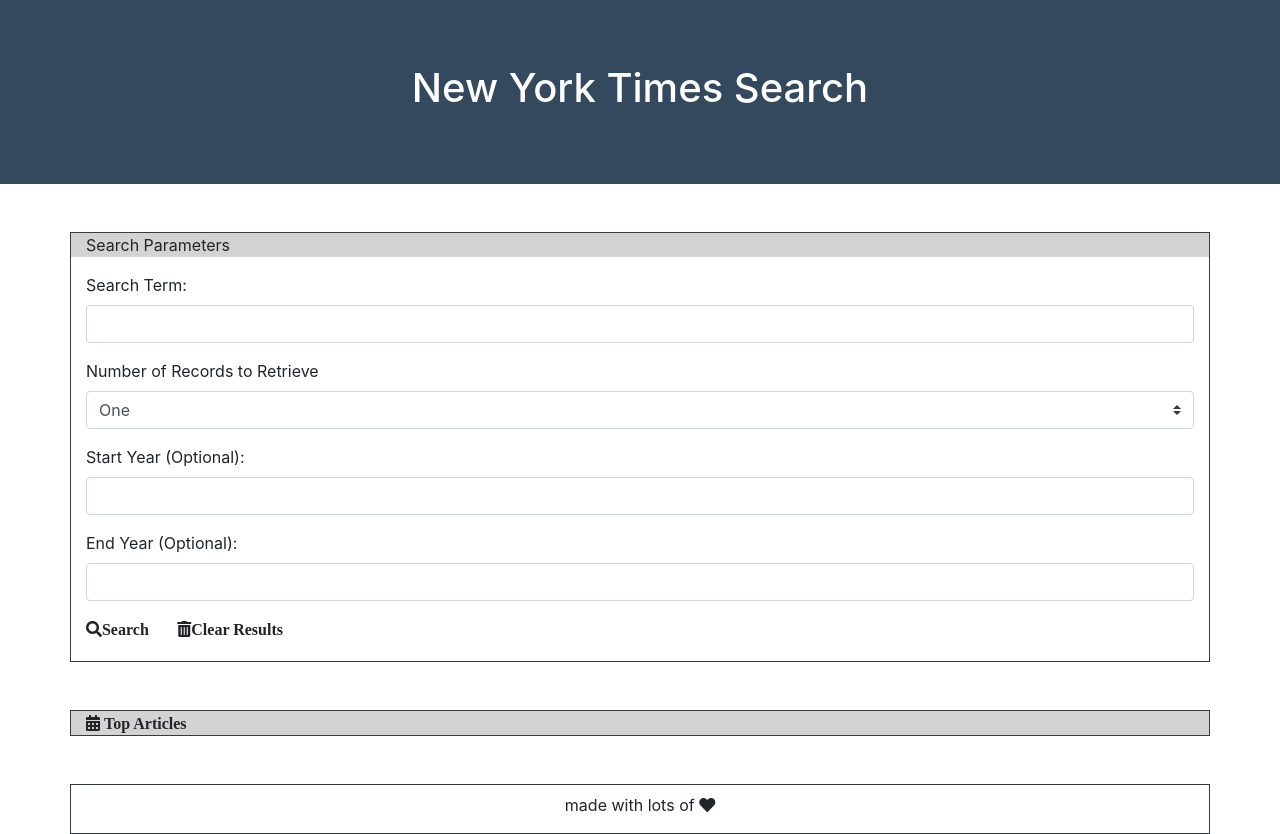
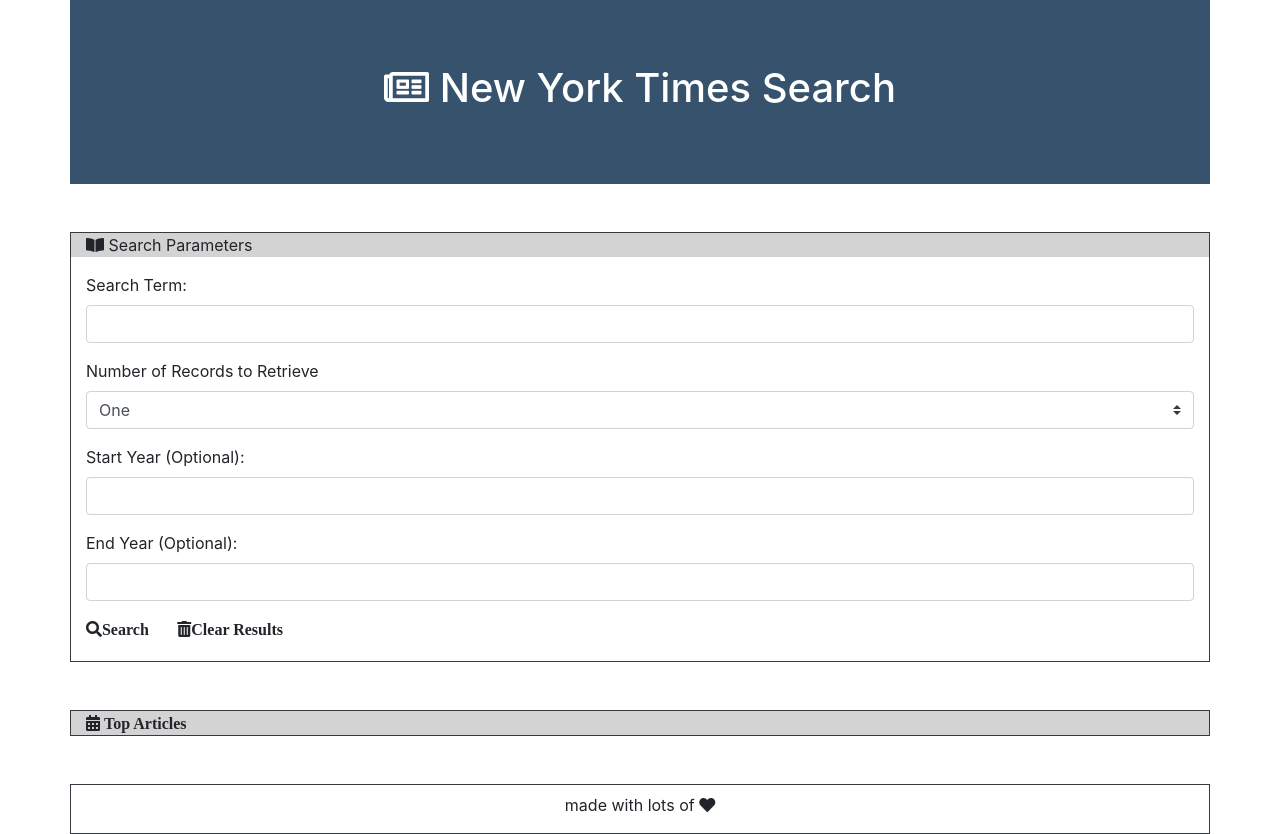
Before and after one commit to mxweidmer/NYT-Article-Search, a plain HTML site: page index.html in a window 1280 px wide. Drawn offline with nearby package versions, Linux system fonts and the light colour scheme.

Commit message:
tweaked styling

```diff
--- a/index.html
+++ b/index.html
@@ -13,16 +13,16 @@
 </head>
 
 <body>
-    <div id="jumbo" class="jumbotron jumbotron-fluid">
+    <div id="jumbo" class="jumbotron jumbotron-fluid container">
         <div class="container">
-            <h1 class="text-center">New York Times Search</h1>
+            <h1 class="text-center"><i class="far fa-newspaper"></i> New York Times Search</h1>
             <!-- <p class="lead">This is a modified jumbotron that occupies the entire horizontal space of its parent.</p> -->
         </div>
     </div>
 
     <div class="container mt-5 border border-dark">
         <form>
-            <div class="mb-3" id="queries">Search Parameters</div>
+            <div class="mb-3" id="queries"><i class="fas fa-book-open"></i> Search Parameters</div>
             <div class="form-group">
                 <label for="searchterm">Search Term:</label>
                 <input class="form-control" id="searchTerm">
--- a/style.css
+++ b/style.css
@@ -1,5 +1,5 @@
 #jumbo{
-    background-color: #34495E;
+    background-color: rgb(55, 82, 109);
     color: white;
     font-weight: bold;
     font-size: 30px;
```
